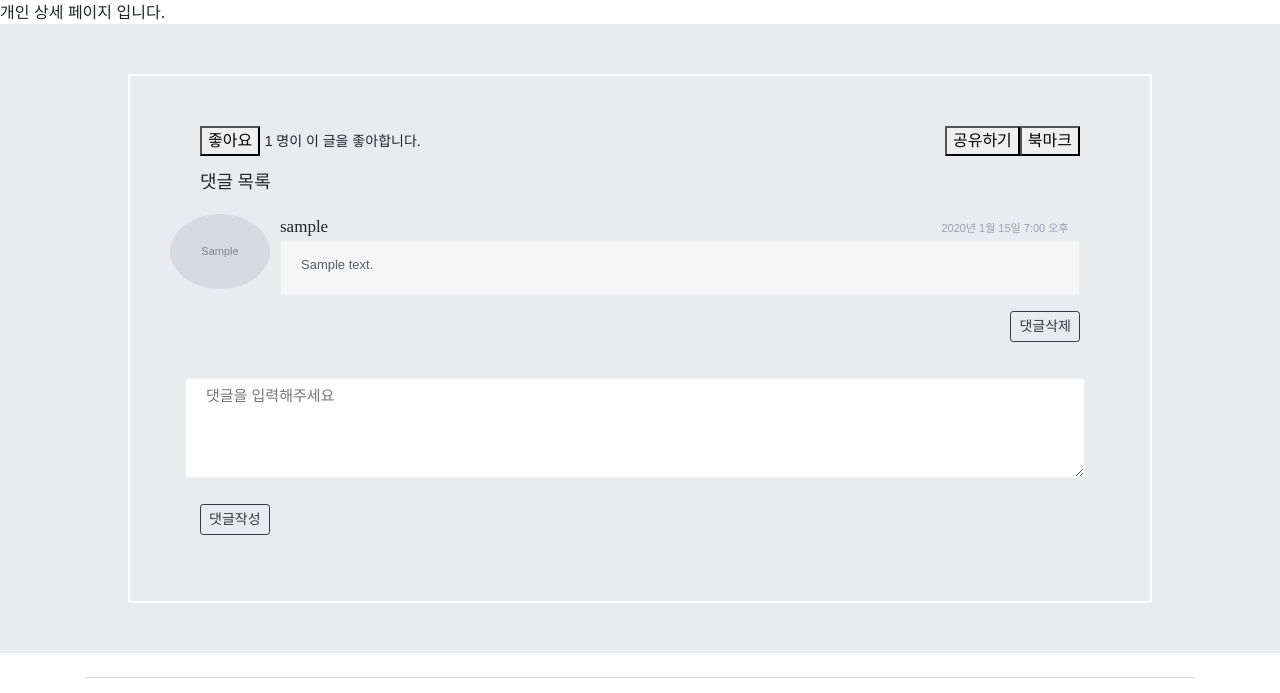
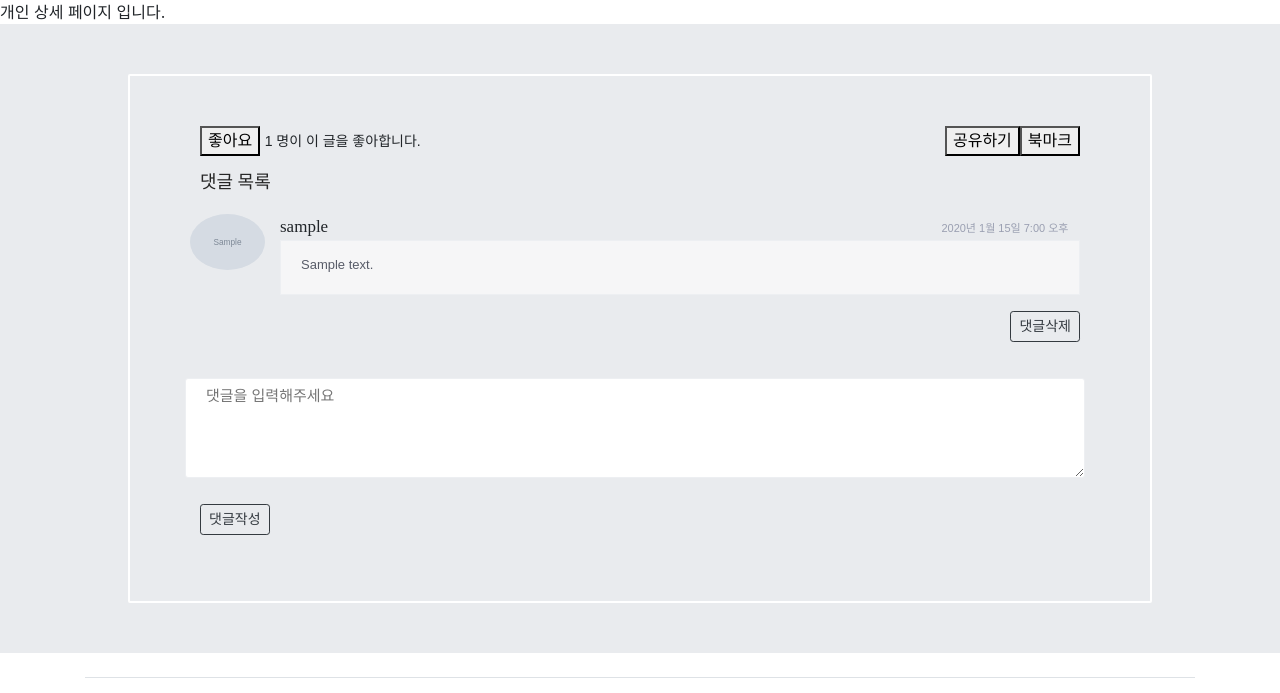
Before and after one commit to gihohoho/7team_project, a Django app: page /bucket/1/ in a window 1280 px wide. Shown: the part 70-763 px from the top of the page. Run offline with Django 4.2, Linux system fonts and the light colour scheme; a user stored in the database is signed in; tables that the repository leaves empty hold one stand-in row (values such as "Sample post"); grey boxes marked "Sample" are stand-in pictures; some libraries are stand-ins or nearby versions.

Commit message:
🎨 댓글 사진 크기 쫌만 줄일게요!!

```diff
--- a/bucket/templates/bucket/detail.html
+++ b/bucket/templates/bucket/detail.html
@@ -26,10 +26,10 @@
       <div class="be-img-comment">
         {%if user.image%}
             <img src="/media/{{user.image}}"
-                style="width:100px; margin: 0px -30px; border-radius:80%; overflow:hidden;">
+                style="width:75px; margin: 0px -10px; border-radius:80%; overflow:hidden;">
         {%else%}
             <img src="https://png.pngtree.com/png-vector/20191113/ourmid/pngtree-personal-personalization-profile-user-line-icon-vector-png-image_1984805.jpg"
-            style="width:100px; margin: 0px -30px; border-radius:80%; overflow:hidden;">
+            style="width:75px; margin: 0px -10px; border-radius:80%; overflow:hidden;">
         {%endif%}
 
       </div>
```
